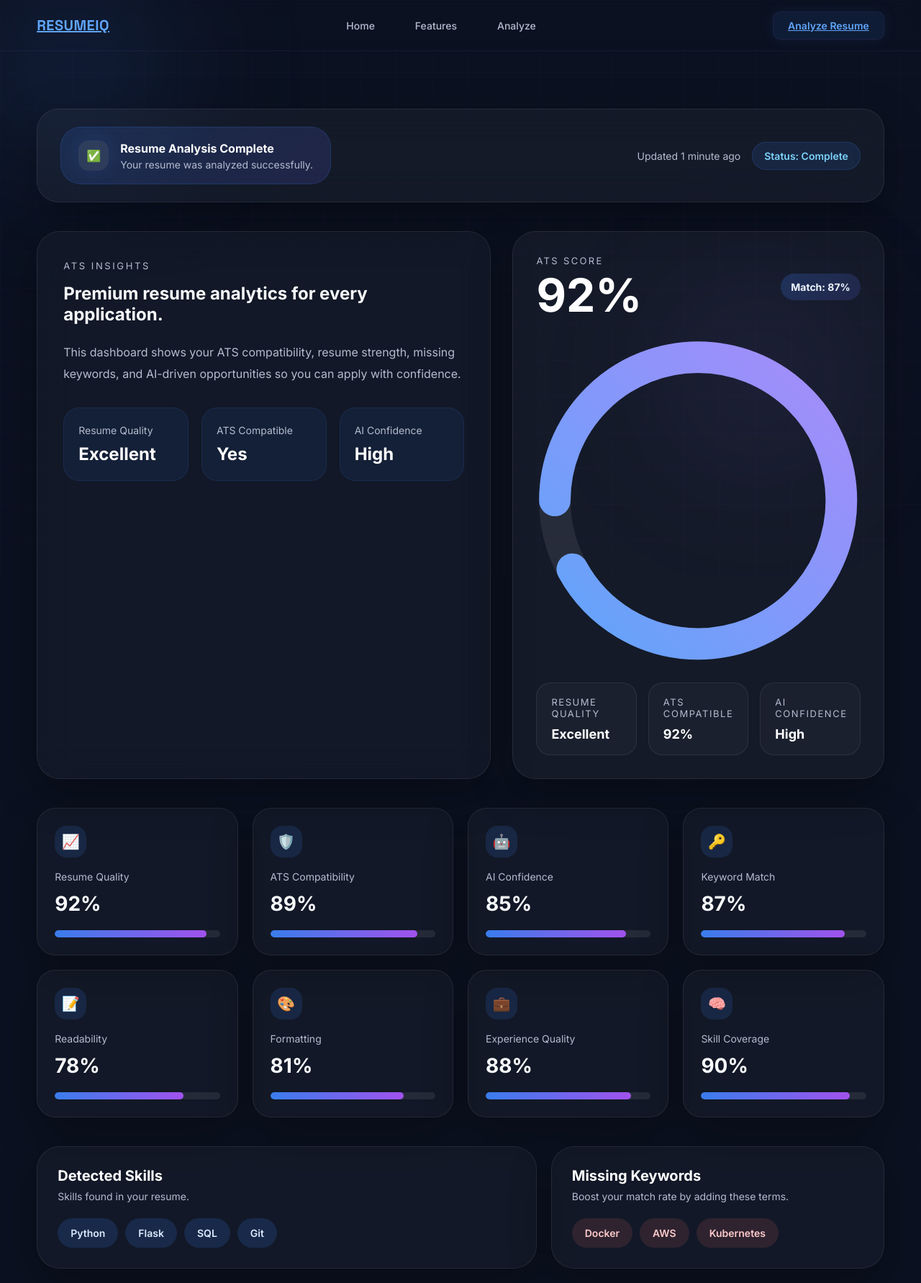
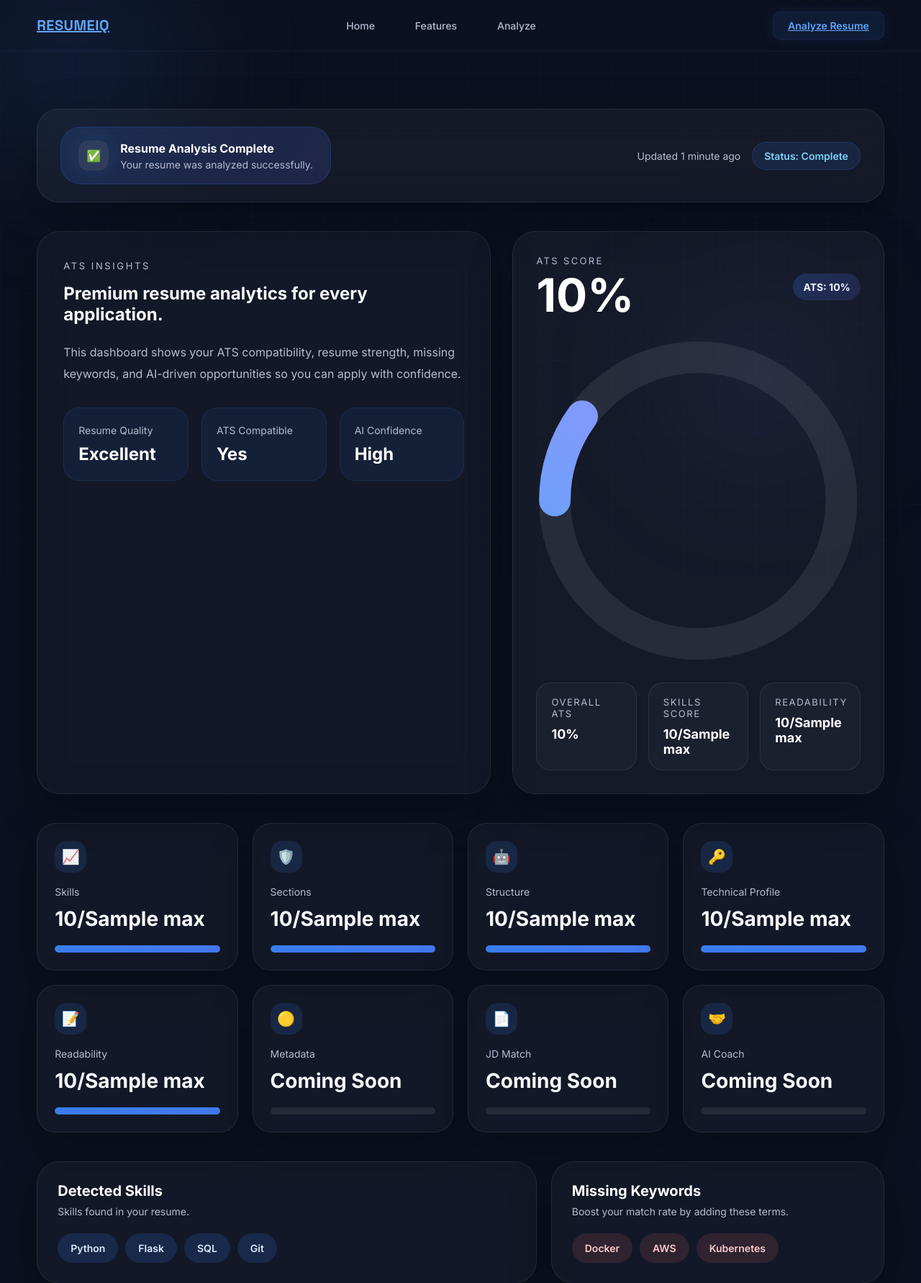
Before and after one commit to harshil-rawal/ResumeIQ, a Flask app: template templates/result.html in a window 1280 px wide. Shown: the top 1782 px of the page at 72% size. Run offline with Flask 3, Linux system fonts and the light colour scheme; the template is opened without the code that fills it: most values are stand-ins (such as "Sample title", 1, 10 or a date in 2020).

Commit message:
feat(ui): integrate ATS score dashboard with backend

```diff
--- a/static/script.js
+++ b/static/script.js
@@ -151,7 +151,11 @@ function animateResultPage() {
 
     const resultCircle = document.querySelector('.circular-chart .circle');
     const resultText = document.querySelector('.circular-chart .percentage');
-    const resultTarget = 92;
+    const resultCard = document.querySelector(".hero-score-card");
+
+    const resultTarget = resultCard
+        ? Number(resultCard.dataset.score)
+        : 0;
 
     if (heroCircle && heroText && heroTarget) {
         animateCircularRing(heroCircle, heroText, heroTarget);
--- a/templates/result.html
+++ b/templates/result.html
@@ -7,7 +7,9 @@
     <title>Resume Results | ResumeIQ</title>
     <link rel="preconnect" href="https://fonts.googleapis.com">
     <link rel="preconnect" href="https://fonts.gstatic.com" crossorigin>
-    <link href="https://fonts.googleapis.com/css2?family=Inter:wght@300;400;500;600;700&family=Space+Grotesk:wght@600;700&display=swap" rel="stylesheet">
+    <link
+        href="https://fonts.googleapis.com/css2?family=Inter:wght@300;400;500;600;700&family=Space+Grotesk:wght@600;700&display=swap"
+        rel="stylesheet">
     <link rel="stylesheet" href="{{ url_for('static', filename='style.css') }}">
 </head>
 
@@ -49,7 +51,8 @@
             <div class="hero-summary">
                 <p class="section-label">ATS Insights</p>
                 <h1>Premium resume analytics for every application.</h1>
-                <p class="section-description">This dashboard shows your ATS compatibility, resume strength, missing keywords, and AI-driven opportunities so you can apply with confidence.</p>
+                <p class="section-description">This dashboard shows your ATS compatibility, resume strength, missing
+                    keywords, and AI-driven opportunities so you can apply with confidence.</p>
                 <div class="hero-metrics">
                     <div class="hero-metric">
                         <span>Resume Quality</span>
@@ -66,13 +69,14 @@
                 </div>
             </div>
 
-            <div class="hero-score-card">
+            <div class="hero-score-card"
+                data-score="{{ analysis.ats.overall_score }}">
                 <div class="score-card-top">
                     <div>
                         <p class="score-label">ATS Score</p>
-                        <h2>92%</h2>
+                        <h2>{{ analysis.ats.overall_score }}%</h2>
                     </div>
-                    <span class="score-pill">Match: 87%</span>
+                    <span class="score-pill">ATS: {{ analysis.ats.overall_score }}%</span>
                 </div>
                 <div class="circular-chart-wrap">
                     <svg class="circular-chart blue" viewBox="0 0 36 36" aria-hidden="true">
@@ -82,99 +86,101 @@
                                 <stop offset="100%" stop-color="#a78bfa" />
                             </linearGradient>
                         </defs>
-                        <path class="circle-bg"
-                            d="M18 2.0845
+                        <path class="circle-bg" d="M18 2.0845
                     a 15.9155 15.9155 0 0 1 0 31.831
                     a 15.9155 15.9155 0 0 1 0 -31.831" />
-                        <path class="circle" stroke-dasharray="92, 100"
-                            d="M18 2.0845
+                        <path class="circle" stroke-dasharray="92, 100" d="M18 2.0845
                     a 15.9155 15.9155 0 0 1 0 31.831
                     a 15.9155 15.9155 0 0 1 0 -31.831" />
                         <text x="18" y="20.35" class="percentage">0%</text>
                     </svg>
                 </div>
                 <div class="score-details">
+
                     <div class="score-detail">
-                        <span>Resume Quality</span>
-                        <strong>Excellent</strong>
+                        <span>Overall ATS</span>
+                        <strong>{{ analysis.ats.overall_score }}%</strong>
                     </div>
+
                     <div class="score-detail">
-                        <span>ATS Compatible</span>
-                        <strong>92%</strong>
+                        <span>Skills Score</span>
+                        <strong>
+                            {{ analysis.ats.breakdown.skills.score }}/{{ analysis.ats.breakdown.skills.max }}
+                        </strong>
                     </div>
+
                     <div class="score-detail">
-                        <span>AI Confidence</span>
-                        <strong>High</strong>
+                        <span>Readability</span>
+                        <strong>
+                            {{ analysis.ats.breakdown.readability.score }}/{{ analysis.ats.breakdown.readability.max }}
+                        </strong>
                     </div>
+
                 </div>
             </div>
         </section>
 
         <section class="analytics-grid">
+
+            {% set metrics = [
+            ("📈", "Skills", analysis.ats.breakdown.skills),
+            ("🛡️", "Sections", analysis.ats.breakdown.sections),
+            ("🤖", "Structure", analysis.ats.breakdown.structure),
+            ("🔑", "Technical Profile", analysis.ats.breakdown.technical_profile),
+            ("📝", "Readability", analysis.ats.breakdown.readability)
+            ] %}
+
+            {% for icon, label, metric in metrics %}
+
             <article class="analytics-card">
-                <div class="card-icon">📈</div>
-                <p class="card-label">Resume Quality</p>
-                <strong>92%</strong>
+
+                <div class="card-icon">{{ icon }}</div>
+
+                <p class="card-label">{{ label }}</p>
+
+                <strong>{{ metric.score }}/{{ metric.max }}</strong>
+
                 <div class="card-progress">
-                    <span class="result-progress-fill" data-fill="92"></span>
+
+                    <span class="result-progress-fill" data-fill="{{ ((metric.score / metric.max) * 100) | round }}">
+                    </span>
+
+                </div>
+
+            </article>
+
+            {% endfor %}
+
+            <article class="analytics-card">
+                <div class="card-icon">🟡</div>
+                <p class="card-label">Metadata</p>
+                <strong>Coming Soon</strong>
+
+                <div class="card-progress">
+                    <span class="result-progress-fill" data-fill="0"></span>
                 </div>
             </article>
+
             <article class="analytics-card">
-                <div class="card-icon">🛡️</div>
-                <p class="card-label">ATS Compatibility</p>
-                <strong>89%</strong>
+                <div class="card-icon">📄</div>
+                <p class="card-label">JD Match</p>
+                <strong>Coming Soon</strong>
+
                 <div class="card-progress">
-                    <span class="result-progress-fill" data-fill="89"></span>
+                    <span class="result-progress-fill" data-fill="0"></span>
                 </div>
             </article>
+
             <article class="analytics-card">
-                <div class="card-icon">🤖</div>
-                <p class="card-label">AI Confidence</p>
-                <strong>85%</strong>
+                <div class="card-icon">🤝</div>
+                <p class="card-label">AI Coach</p>
+                <strong>Coming Soon</strong>
+
                 <div class="card-progress">
-                    <span class="result-progress-fill" data-fill="85"></span>
+                    <span class="result-progress-fill" data-fill="0"></span>
                 </div>
             </article>
-            <article class="analytics-card">
-                <div class="card-icon">🔑</div>
-                <p class="card-label">Keyword Match</p>
-                <strong>87%</strong>
-                <div class="card-progress">
-                    <span class="result-progress-fill" data-fill="87"></span>
-                </div>
-            </article>
-            <article class="analytics-card">
-                <div class="card-icon">📝</div>
-                <p class="card-label">Readability</p>
-                <strong>78%</strong>
-                <div class="card-progress">
-                    <span class="result-progress-fill" data-fill="78"></span>
-                </div>
-            </article>
-            <article class="analytics-card">
-                <div class="card-icon">🎨</div>
-                <p class="card-label">Formatting</p>
-                <strong>81%</strong>
-                <div class="card-progress">
-                    <span class="result-progress-fill" data-fill="81"></span>
-                </div>
-            </article>
-            <article class="analytics-card">
-                <div class="card-icon">💼</div>
-                <p class="card-label">Experience Quality</p>
-                <strong>88%</strong>
-                <div class="card-progress">
-                    <span class="result-progress-fill" data-fill="88"></span>
-                </div>
-            </article>
-            <article class="analytics-card">
-                <div class="card-icon">🧠</div>
-                <p class="card-label">Skill Coverage</p>
-                <strong>90%</strong>
-                <div class="card-progress">
-                    <span class="result-progress-fill" data-fill="90"></span>
-                </div>
-            </article>
+
         </section>
 
         <section class="panels-row">
```
Also changed, not shown: utils/ats.py (+26 -1 lines).
